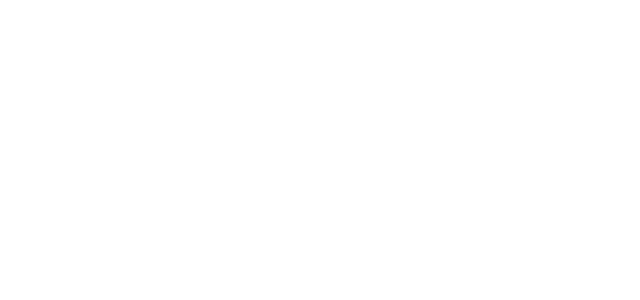
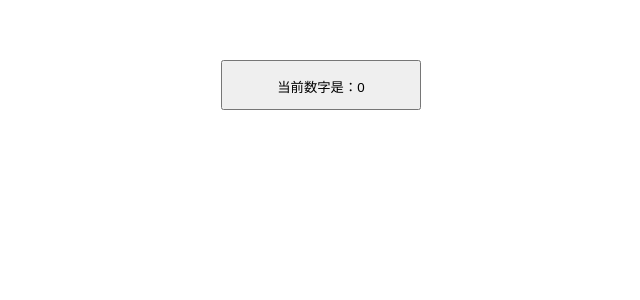
Before and after one commit to AllenYu0118/poison-lab, a Vue app: page /poison-lab/use-pinia in a window 1280 px wide. Before the commit this address had no page. Shown: the top 300 px of the page, without its empty margins (319-959 px from the left). Built offline with nearby package versions, Linux system fonts and the light colour scheme.

Commit message:
feat: use pinia

```diff
--- a/package.json
+++ b/package.json
@@ -6,9 +6,9 @@
     "build": "vite build"
   },
   "dependencies": {
+    "pinia": "^2.0.11",
     "vue": "^3.2.6",
-    "vue-router": "^4.0.6",
-    "vuex": "^4.0.0-rc.2"
+    "vue-router": "^4.0.6"
   },
   "devDependencies": {
     "@types/node": "^16.6.1",
--- a/src/main.ts
+++ b/src/main.ts
@@ -1,8 +1,9 @@
 import { createApp } from 'vue'
 import App from './App.vue'
 import router from './router/'
-import { store } from './store/'
 import './index.css'
 import 'uno.css'
 
-createApp(App).use(router).use(store).mount('#app')
+import { createPinia } from 'pinia'
+
+createApp(App).use(router).use(createPinia()).mount('#app')
--- a/src/router/index.ts
+++ b/src/router/index.ts
@@ -27,6 +27,11 @@ export const routes = [
     path: '/ffmpeg',
     component: () => import('@/views/ffmpeg/index.vue'),
   },
+
+  {
+    path: '/use-pinia',
+    component: () => import('@/views/use-pinia/index.vue'),
+  },
 ]
 
 export default createRouter({
--- a/src/store/index.ts
+++ /dev/null
@@ -1,13 +0,0 @@
-import { createStore } from 'vuex'
-
-interface State {
-    count: number
-}
-
-export const store = createStore({
-    state(): State {
-        return {
-            count: 1
-        }
-    }
-})
--- /dev/null
+++ b/src/stores/counter.ts
@@ -0,0 +1,13 @@
+import { ref, shallowReactive } from 'vue'
+
+import { defineStore } from 'pinia'
+
+export const useCounterStore = defineStore('counter', () => {
+  const count = ref(0)
+
+  function increment() {
+    count.value++
+  }
+
+  return shallowReactive({ count, increment })
+})
--- /dev/null
+++ b/src/stores/index.ts
@@ -0,0 +1 @@
+export * from './counter'
--- a/src/views/ref-effect/index.vue
+++ b/src/views/ref-effect/index.vue
@@ -1,12 +1,5 @@
 <template>
-  <h2>{{ x }}:{{ y }}</h2>
-  <div
-    class="item"
-    v-for="item in 5"
-    :ref="setItemRef"
-    :data-time="new Date()"
-    :key="item"
-  >
+  <div class="item" v-for="item in 5" :ref="setItemRef" :data-time="new Date()" :key="item">
     {{ item }}
   </div>
 
@@ -14,24 +7,19 @@
 </template>
 
 <script lang="ts">
-import { defineComponent, reactive, watch, toRaw } from 'vue'
-import { useMousePosition } from '@/hooks/'
+import { defineComponent, reactive, watch } from 'vue'
 export default defineComponent({
   setup() {
     let itemRefs: HTMLElement[] = reactive([])
     const setItemRef = (el: HTMLElement) => itemRefs.push(el)
 
     watch(itemRefs, () => {
-      console.log('itemRefs: ', itemRefs, toRaw(itemRefs))
+      console.log('itemRefs: ', itemRefs)
     })
-
-    const { x, y } = useMousePosition()
 
     return {
       setItemRef,
       itemRefs,
-      x,
-      y,
     }
   },
 })
--- /dev/null
+++ b/src/views/use-pinia/index.vue
@@ -0,0 +1,18 @@
+<template>
+  <button @click="store.increment">当前数字是：{{ store.count }}</button>
+</template>
+
+<script lang="ts" setup>
+import { useCounterStore } from '@/stores/'
+const store = useCounterStore()
+</script>
+
+<style scoped>
+button {
+  width: 200px;
+  height: 50px;
+  line-height: 50px;
+  text-align: center;
+  cursor: pointer;
+}
+</style>
```
Also changed, not shown: 1 other file (tests, documents, lock files or other folders).
